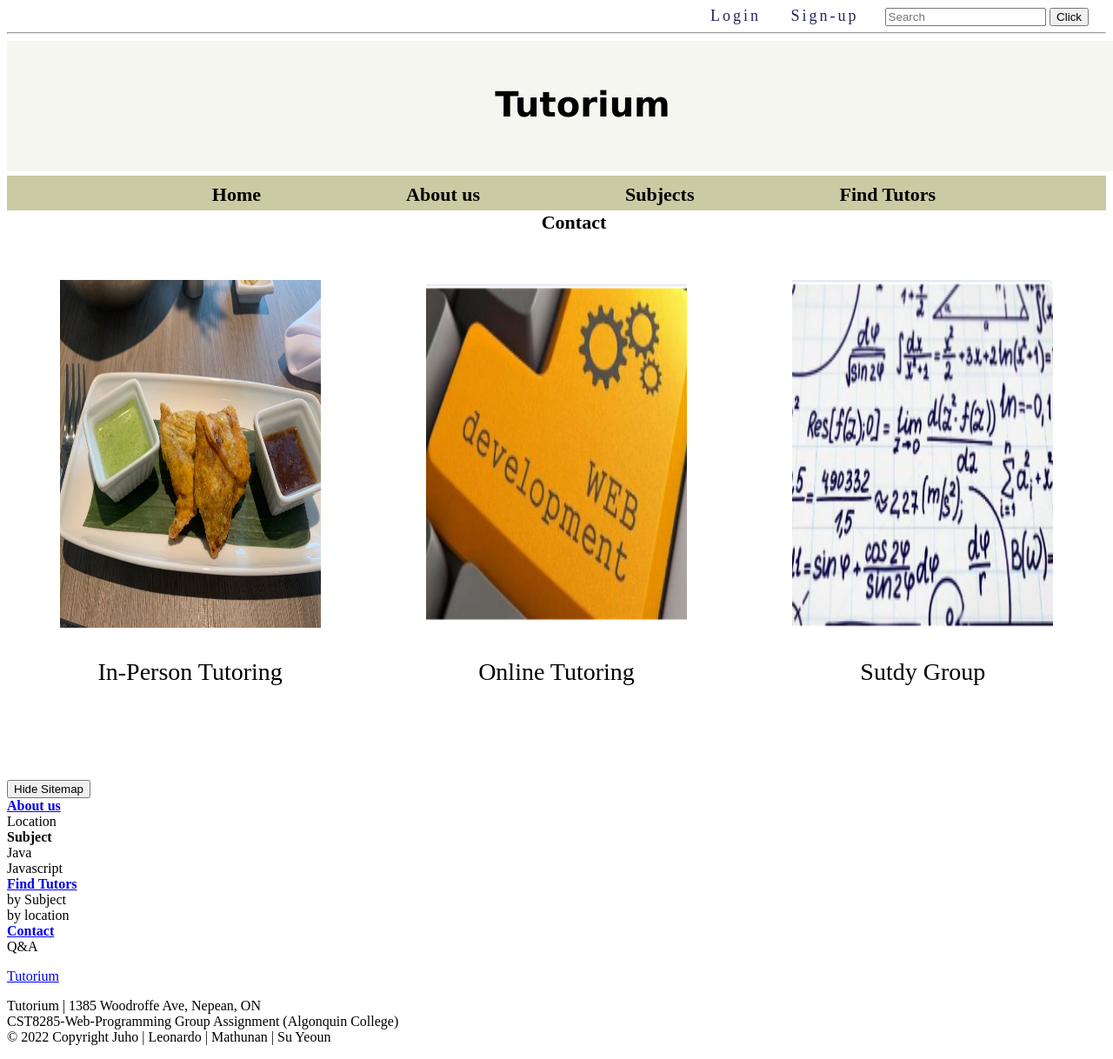
After one commit to suyeounlee/Tutorium-Web-Group-Assignment2, a PHP site: the page made by Assignment2/indexTest(Suyeon).html in a window 1280 px wide. The commit adds this page. Shown: the whole page at 87% size. Run offline with PHP 8.4, Linux system fonts and the light colour scheme.

Commit message:
suyeon sub-menu update

```diff
--- /dev/null
+++ b/Assignment2/indexTest(Suyeon).html
@@ -0,0 +1,295 @@
+<!DOCTYPE html>
+<html lang="en">
+
+<head>
+    <meta charset="UTF-8">
+    <meta http-equiv="X-UA-Compatible" content="IE=edge">
+    <meta name="viewport" content="width=device-width, initial-scale=1.0">
+    <style>
+        body {
+            background-color: rgba(255, 240, 242, 0);
+        }
+
+        /* Main Page */
+
+        .headNav {
+            /*Login and Sign-in */
+            margin-top: 0px;
+            text-align: right;
+            font-size: 18px;
+
+        }
+
+        .headNav>a {
+            /* a tag for Login and Sign-in  */
+            text-decoration: none;
+            color: rgb(35, 35, 95);
+            letter-spacing: 3px;
+            padding-right: 30px;
+            text-align: center;
+        }
+
+        #topHeader {
+            /* Tutorium */
+            padding-top: 50px;
+            margin-bottom: 0px;
+            padding-left: 30px;
+            width: 100%;
+            height: 100px;
+            text-align: center;
+            background-color: rgb(246, 246, 240);
+            font-weight: bold;
+            font-size: 40px;
+            font-family: Verdana, Geneva, Tahoma, sans-serif
+        }
+
+        #topHeader>a {
+            text-decoration: none;
+            color: black;
+
+        }
+
+
+        .search {
+            /* search box */
+            display: inline;
+            float: right;
+            padding-right: 20px;
+
+        }
+
+        .menu_wrap {
+            /* About us, tutors, contact ... */
+            margin-top: 1px;
+            padding-top: 0px;
+            width: 100%;
+            height: 40px;
+            background-color: rgb(202, 202, 163);
+            text-align: center;
+            font-size: 28px;
+
+
+        }
+
+        .menu_wrap a {
+            text-decoration: none;
+            color: black;
+            font-weight: bold;
+            font-size: 22px;
+            padding-inline: 80px;
+
+        }
+
+        .menu_wrap>ul>li {
+            list-style: none;
+            display: inline-block;
+
+        }
+
+        .dep1 {
+            margin-top: 5px;
+            padding-top: 4px;
+        }
+
+
+
+        .menu_wrap a:hover {
+            color: beige;
+        }
+
+
+        .flexbox-container {
+            margin-top: 80px;
+            margin-bottom: 80px;
+            display: flex;
+            text-align: center;
+            justify-content: space-around;
+            font-size: 28px;
+        }
+
+        img {
+            width: 300px;
+            height: 400px;
+        }
+
+        .menu_wrap .dep1 > li {
+
+            vertical-align: top;
+
+        }
+
+        .menu_wrap .dep1 > li:hover > .dep2 {
+           display:block;
+
+        }
+
+
+        .menu_wrap .dep2 {
+            display: none;
+            list-style: none;
+            background-color: rgb(202, 202, 163);
+            opacity: 0.7;
+
+
+        }
+
+        .menu_wrap .dep2 > li {
+            text-align: center;
+        }
+
+        .menu_wrap .dep2 > li > a {
+          padding-left: 40px;
+          font: 10px;
+        }
+
+
+        /*  */
+    </style>
+
+    <title>Tutorium</title>
+</head>
+
+<body>
+
+    <nav class="headNav">
+        <div class="search">
+            <input type="text" id="searchBox" placeholder="Search">
+            <button id="searchButton">Click</button>
+        </div>
+        <a href="">Login</a>
+        <a href="">Sign-up</a>
+
+    </nav>
+
+    <hr>
+
+    <header id="topHeader">
+        <a href="#">Tutorium</a>
+    </header>
+
+    <nav class="menu_wrap">
+        <ul class="dep1">
+            <li>
+                <a href="#">Home</a>
+                <ul class="dep2">
+                    <li><a href=#"">Test</a></li>
+                    <li><a href=#"">Test</a></li>
+                </ul>
+            </li>
+
+            <li>
+                <a href="">About us </a>
+            <ul class="dep2">
+                <li><a href="">Location</a></li>
+            </ul>
+         </li>
+
+         <li>
+            <a href="">Subjects</a>
+            <ul class="dep2">
+                <li><a href="#">Programming</a></li>
+                <li><a href="#">????</a></li>
+            </ul>
+         </li>
+
+         <li>
+            <a href="findTutors.html">Find Tutors</a>
+            <ul class="dep2">
+                <li><a href="#">by location</a></li>
+                <li><a href="#">by subject</a></li>
+            </ul>
+         </li>
+
+         <li>
+            <a href="contact.html">Contact</a>
+            <ul class="dep2">
+                <li><a href="#">Q&A</a></li>
+            </ul>
+         </li>
+        </ul>
+
+    </nav>
+
+    <!-- <a href="#">Home</a>
+    <a href="aboutUs.html">About us</a>
+    <a href="">Subjects</a>
+    <a href="findTutors.html">Find tutors</a>
+    <a href="contact.html">Contact</a>
+
+  -->
+
+    <div class="flexbox-container">
+        <div class="flexbox-item-1">
+            <img src="images/Dinner.jpg">
+            <p>In-Person Tutoring</p>
+        </div>
+        <div class="flexbox-item-2">
+            <img src="images/Web1.PNG">
+            <p>Online Tutoring</p>
+        </div>
+        <div class="flexbox-item-3">
+            <img src="images/Math.PNG">
+            <p>Sutdy Group</p>
+
+        </div>
+
+    </div>
+
+    <!-- Site Map show/ hide button (Testing)  -->
+
+    <input type="button" value="Hide Sitemap">
+    <br>
+
+
+    <div class="flexbox-container-siteMap">
+
+        <div class="">
+
+        </div>
+
+        <div class="flexbox-siteMap1">
+            <strong><a href=aboutUs.html>About us</a></strong> <br>
+            Location
+        </div>
+        <div class="flexbox-siteMap2">
+            <strong> Subject </strong> <br>
+            Java <br>
+            Javascript <br>
+        </div>
+        <div class="flexbox-siteMap3">
+            <strong> <a href=findTutors.html>Find Tutors </a> </strong> <br>
+            by Subject <br>
+            by location <br>
+        </div>
+        <div class="flexbox-siteMap4">
+            <strong> <a href=contact.html> Contact </a></strong> <br>
+            Q&A
+        </div>
+
+        <div class="">
+
+        </div>
+
+    </div>
+
+
+
+    <div class="flexbox-container-footer">
+        <div class="flexbox-footer1">
+            <p><a href="#"> Tutorium </a></p>
+        </div>
+
+
+        <div class="flexbox-footer2">
+            <p> Tutorium | 1385 Woodroffe Ave, Nepean, ON <br>
+                CST8285-Web-Programming Group Assignment (Algonquin College) <br>
+
+                &copy; 2022 Copyright Juho | Leonardo | Mathunan | Su Yeoun <br>
+            </p>
+        </div>
+
+    </div>
+
+</body>
+
+</html>
```
Also changed, not shown: Assignment2/contact.html (+45 -9 lines), Assignment2/findTutors.html (+45 -11 lines), Assignment2/index.html (+47 -10 lines), Assignment2/style.css (+50 -5 lines), Assignment2/test.html (added).
